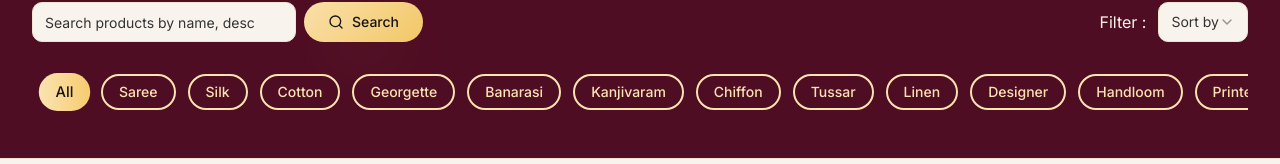
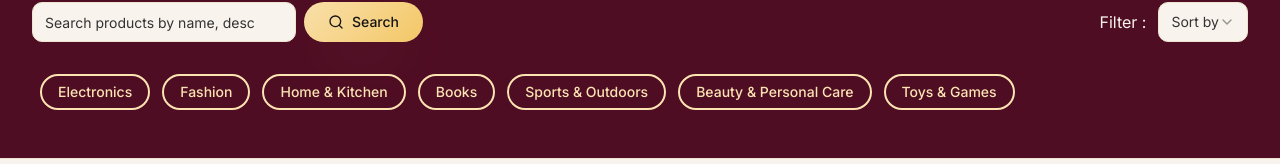
Before and after one commit to techlerah-cmd/e-commerce, a React (Vite) app in the folder frontend/: page /collections in a window 1280 px wide. Shown: the part 275-439 px from the top of the page. Built offline with nearby package versions, Linux system fonts and the light colour scheme; no server answers.

Commit message:
categoery added

```diff
--- a/frontend/src/pages/Collections.tsx
+++ b/frontend/src/pages/Collections.tsx
@@ -29,6 +29,7 @@ import { API_ENDPOINT } from "@/config/backend";
 import { Search, Box } from "lucide-react";
 import { Input } from "@/components/ui/input";
 import { Loading } from "@/components/ui/Loading";
+import { categories } from "@/data/category";
 
 const Collections = () => {
   const [products, setProducts] = useState<IProductList[]>([]);
@@ -96,30 +97,7 @@ const Collections = () => {
   };
 
   // derive categories from products (keeps default "All")
-  const derivedCategories = [
-    "All",
-    "Saree",
-    "Silk",
-    "Cotton",
-    "Georgette",
-    "Banarasi",
-    "Kanjivaram",
-    "Chiffon",
-    "Tussar",
-    "Linen",
-    "Designer",
-    "Handloom",
-    "Printed",
-    "Embroidered",
-    "Party Wear",
-    "Casual",
-    "Traditional",
-    "Wedding",
-    "Festive",
-    "Office Wear",
-    "Half Saree",
-    "Paithani",
-  ];
+
 
   // helper to change category — resets page & search if needed
   const selectCategory = (c: string) => {
@@ -237,7 +215,7 @@ const Collections = () => {
             <div className="mt-6">
               <div className="overflow-x-auto no-scrollbar py-2">
                 <div className="flex gap-3 items-center px-2">
-                  {derivedCategories.map((c) => {
+                  {categories.map((c) => {
                     const active =
                       c.toLocaleLowerCase() === category.toLocaleLowerCase();
                     return (
```
